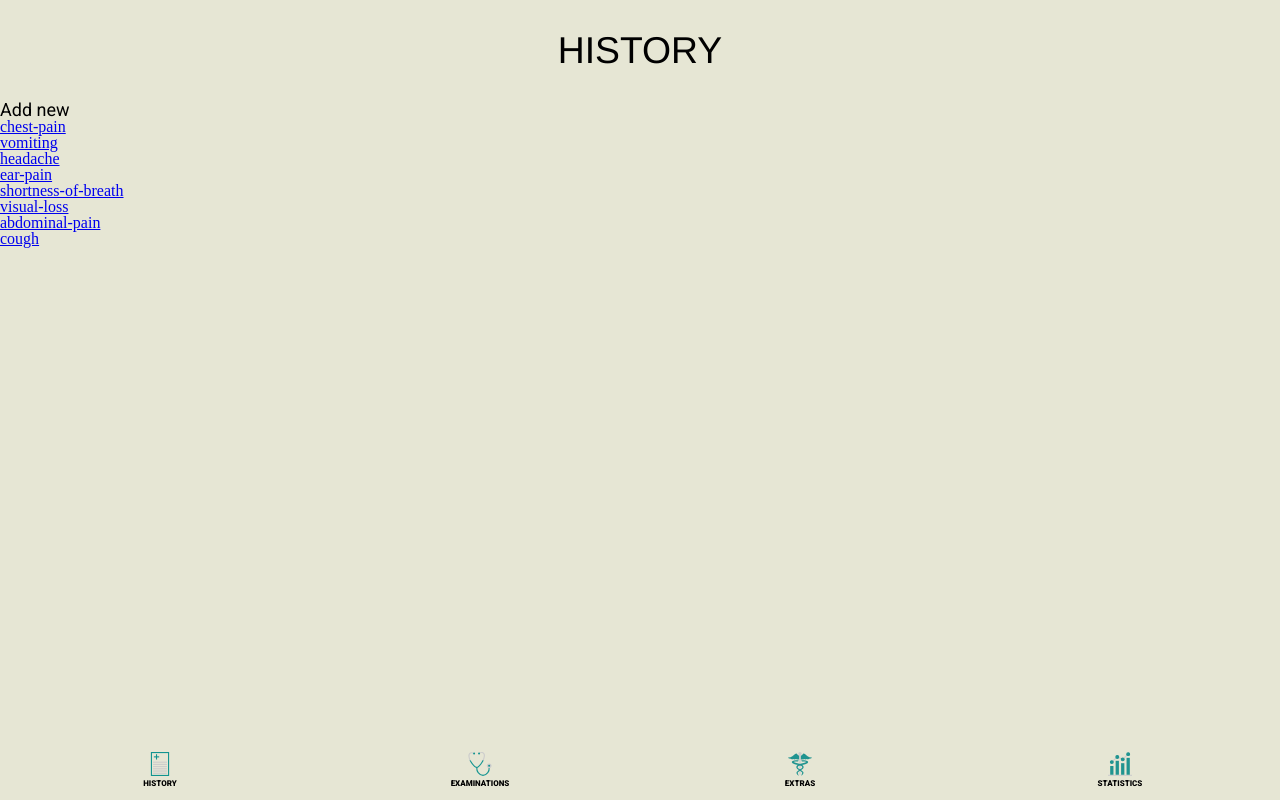
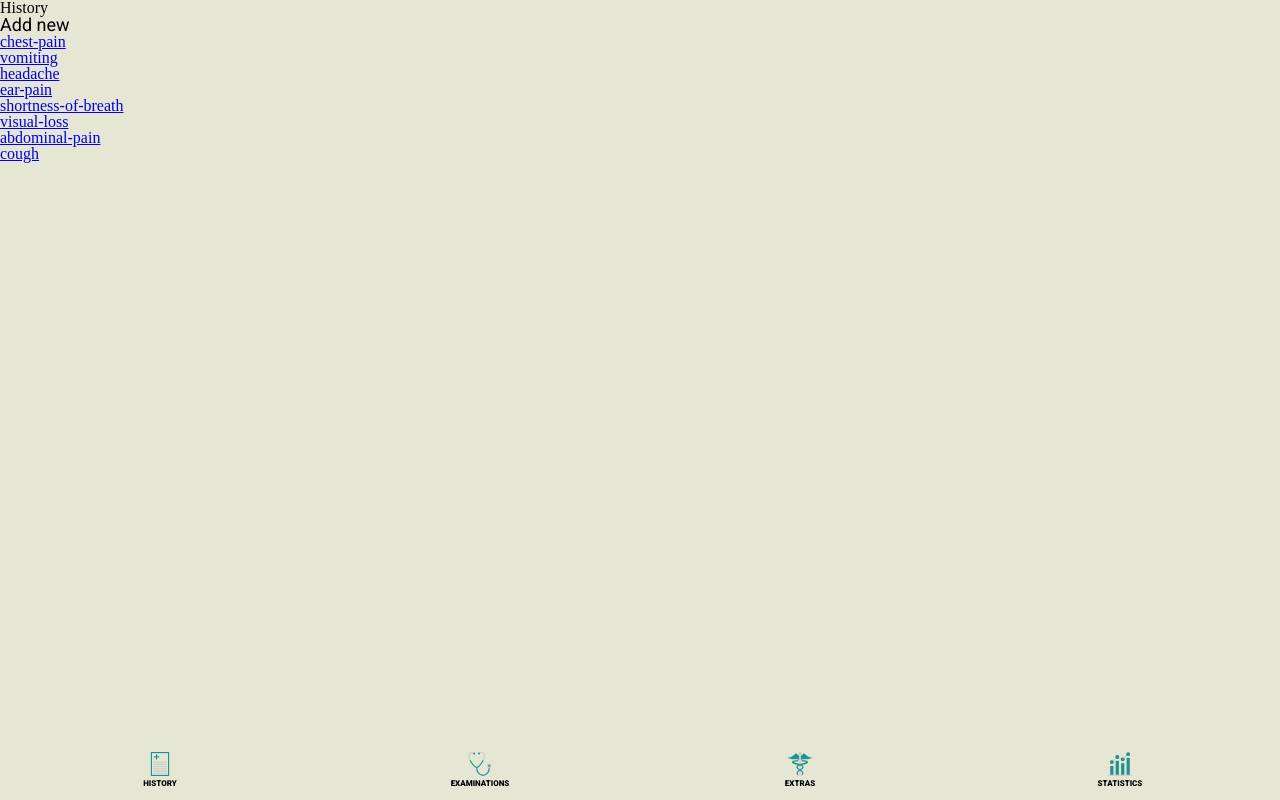
Before and after one commit to fac-14/OSCEBossKey, a React (Vite) app: page /history in a window 1280 px wide. Built offline with nearby package versions, Linux system fonts and the light colour scheme; a web font is replaced by a local one.

Commit message:
remove id from ExamName component

```diff
--- a/src/components/ExamName.js
+++ b/src/components/ExamName.js
@@ -6,7 +6,7 @@ import PropTypes from "prop-types";
 
 export default class ExamName extends React.Component {
   render() {
-    return <h1 id="header--exam-name">History</h1>;
+    return <h1>History</h1>;
   }
 }
 
```
